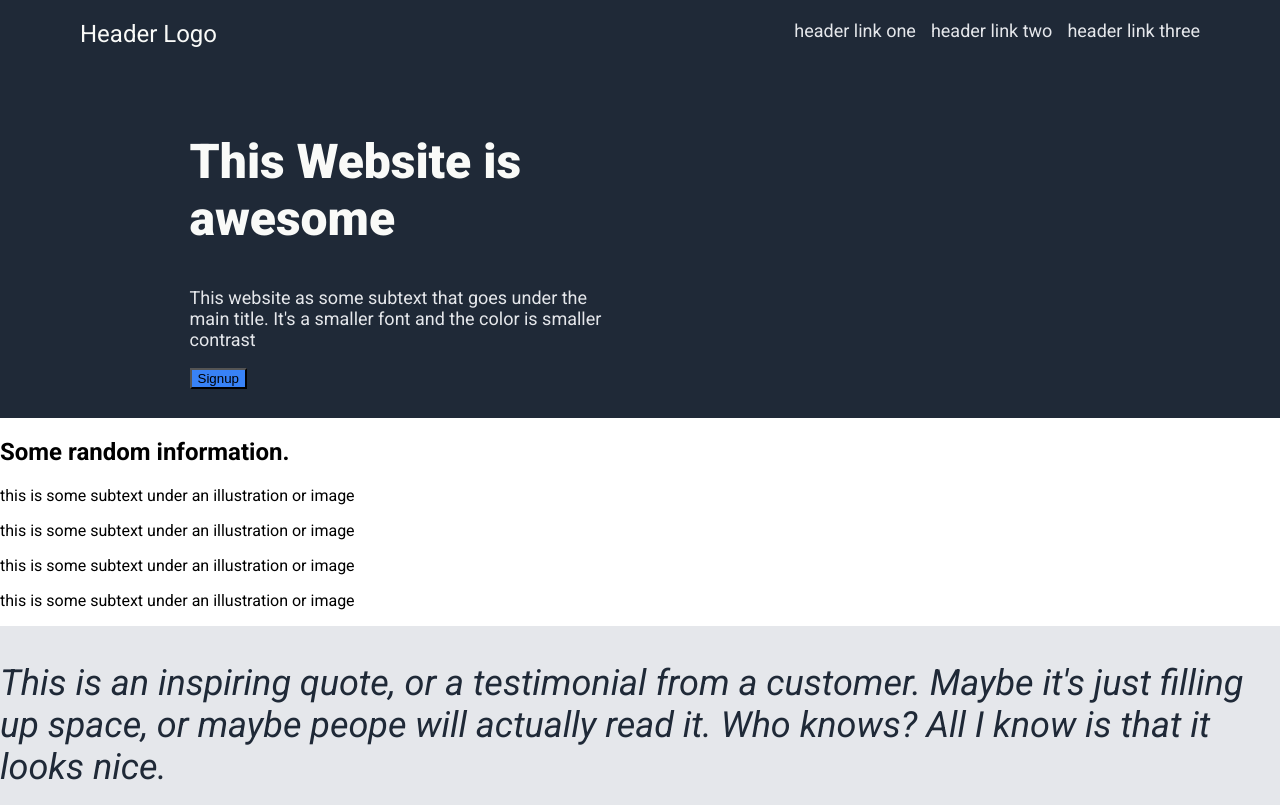
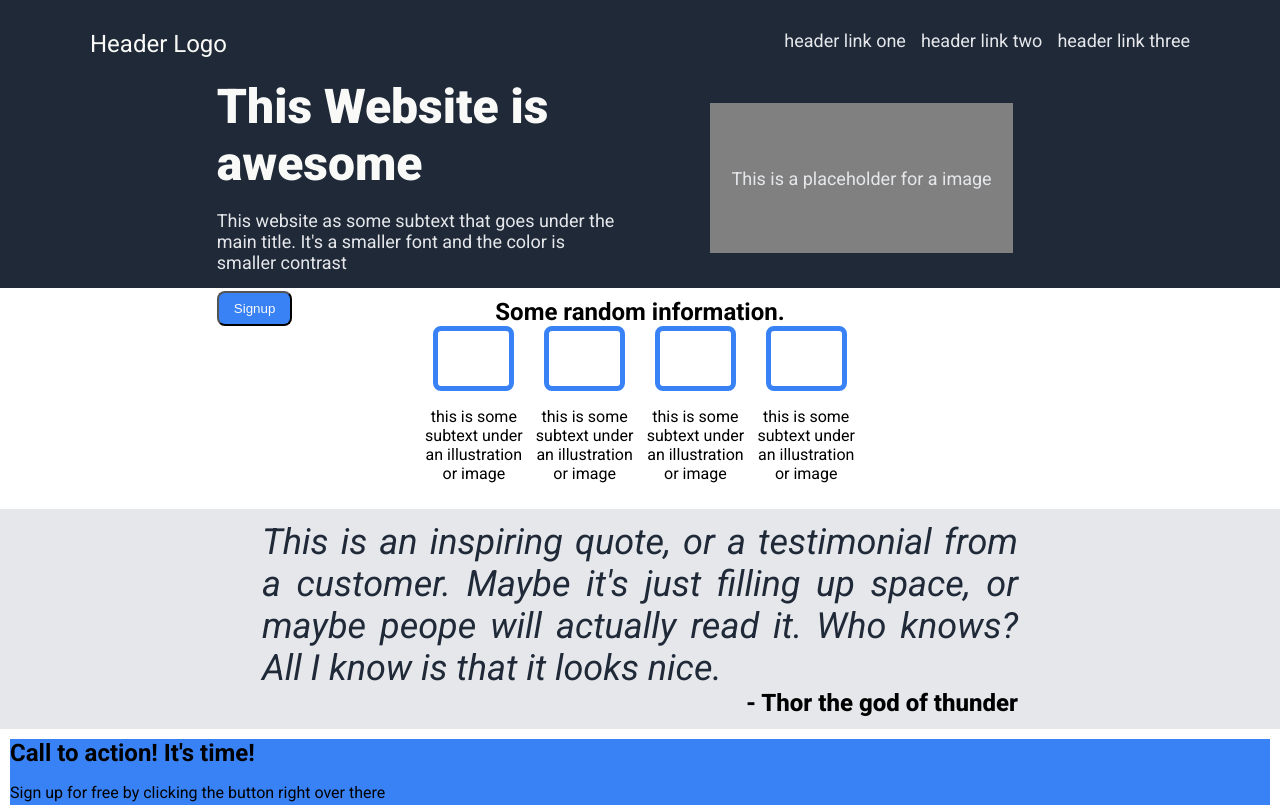
Before and after one commit to aymerrric/Landing-Page, a plain HTML site: page index.html in a window 1280 px wide. Shown: the top 805 px of the page. Drawn offline with Linux system fonts and the light colour scheme.

Commit message:
Do 2 and 3 section

```diff
--- a/index.html
+++ b/index.html
@@ -27,14 +27,17 @@
                     <div class="first-section-left">
                         <h1>This Website is awesome</h1>
                         <p class="small-typo">This website as some subtext that goes under the main title. It's a smaller font and the color is smaller contrast</p>
-                        <button>Signup</button>
+                        <button class="first-button">Signup</button>
                     </div>
                     <div class="first-section-right">
+                        <div class="right small-typo">
+                            <p>This is a placeholder for a image</p>
+                        </div>
 
                     </div>
                 </div>
             </section>
-            <section>
+            <section class="section-2">
                 <h2>Some random information.</h2>
                 <div class='card-container'>
                     <div class="card">
@@ -68,12 +71,14 @@
                 </div>
             </section>
             <section class="quote-container">
+                <div class="between-quote">
                 <p>
                     This is an inspiring quote, or a testimonial from a customer. Maybe it's just filling up space, or maybe peope
                     will actually read it. Who knows? All I know is that it looks nice.
                 </p>
                 <div class="quote">
                     - Thor the god of thunder
+                </div>
                 </div>
             </section>
             <section>
--- a/style.css
+++ b/style.css
@@ -8,15 +8,16 @@ body{
 }
 
 section{
-    flex: 1 1 0;
+    flex: 1;
+    padding: 10px;
 }
 
 footer{
-    flex: 0 1 50px;
+    flex: 0 1 5%;
 }
 
 html{
-    height: 100%;
+    height: 125%;
 }
 
 .header, footer{
@@ -37,6 +38,8 @@ h1{
     font-weight: 900;
     font-size: 48px;
     color: #F9FAF8;
+    margin: 0;
+    padding: 0;
 }
 
 .small-typo{
@@ -72,16 +75,100 @@ ul{
     align-items: center;
     justify-content: center;
     gap: 40px;
-    padding: 25px;
 }
 
 
 .first-section-container > *{
-    flex: 0 1 35%;
-    height: 300px;
+    height: 200px;
+    width: 32%;
 }
 
 
 *{
-    box-sizing: border-boxw;
+    box-sizing: border-box;
 }
+.first-section-right{
+    display: flex;
+    justify-content: center;
+    align-items: center;
+}
+.right{
+    width: 75%;
+    height: 75%;
+    background-color: grey;
+    text-align: center;
+    display: flex;
+    align-items: center;
+    justify-content: center;
+}
+
+button{
+    padding: 8px 15px;
+    border-radius: 8px;
+    color: #F9FAF8;
+}
+
+.first-button{
+    font-weight: 300;
+}
+.section-2{
+    display: flex;
+    flex-direction: column;
+    align-items: stretch;
+    text-align: center;
+}
+
+.card-container{
+    display: flex;
+    justify-content: center;
+    gap: 10px;
+    flex: 1;
+}
+
+
+.card{
+    display: flex;
+    flex-direction: column;
+    width: 8%;
+    align-items: center;
+}
+
+.card-image{
+    flex: 1;
+    width: 80%;
+    border-color: #3882F6;
+    border-width: 5px;
+    border-radius: 8px;
+    border-style: solid;
+}
+
+h2{
+    margin: 0;
+    padding: 0;
+}
+
+.quote-container{
+    display: flex;
+    flex-direction: column;
+    align-items: center;
+    justify-content: center;
+}
+
+
+.between-quote{
+    width: 60%;
+    display: flex;
+    flex-direction: column;
+    align-items: center;
+}
+
+.quote-container  p{
+    text-align: justify;
+    margin: 0;
+}
+
+.quote{
+    align-self: flex-end;
+    font-weight: 800;
+    font-size: 24px;
+}
```
